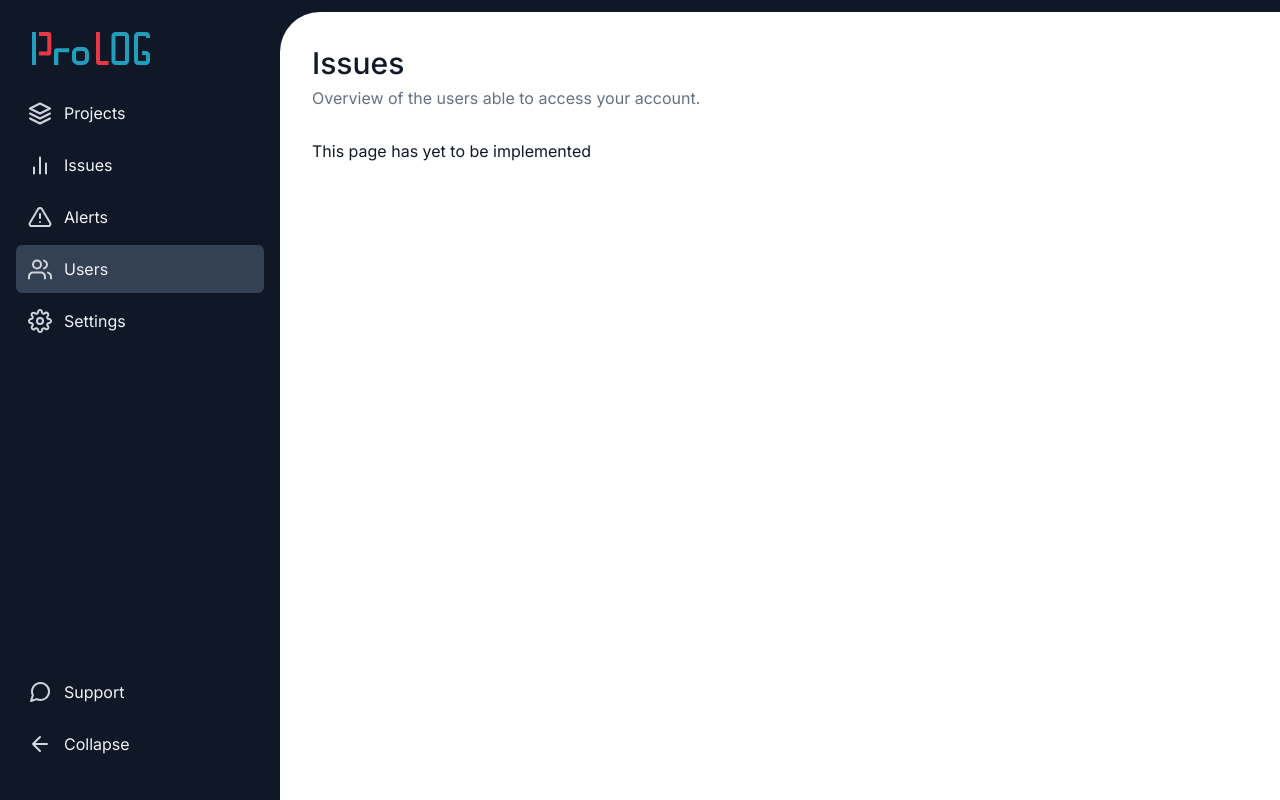
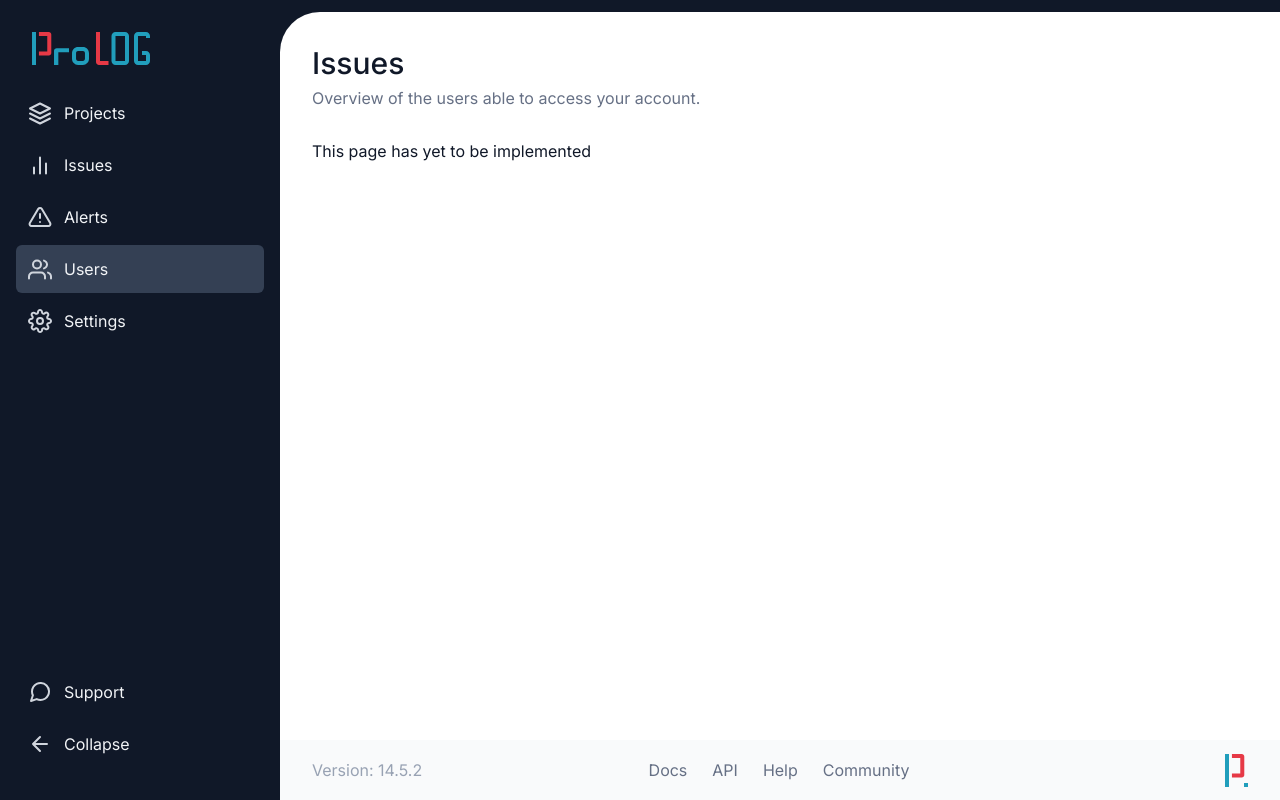
Before and after one commit to profydev/prolog-app-adzajac, a Next.js app: page /dashboard/users in a window 1280 px wide. Built offline with nearby package versions, Linux system fonts and the light colour scheme.

Commit message:
Footer (#8)
* added footer

* add test for the footer

```diff
--- /dev/null
+++ b/features/layout/footer/footer.module.scss
@@ -0,0 +1,49 @@
+@use "@styles/color";
+@use "@styles/misc";
+@use "@styles/space";
+@use "@styles/breakpoint";
+
+.footer {
+  box-sizing: border-box;
+  display: flex;
+  flex-direction: column-reverse;
+  align-items: center;
+  justify-content: space-between;
+  background-color: color.$gray-50;
+  height: misc.$footer-height-mobile;
+  padding-top: 26px;
+  padding-bottom: 27px;
+
+  @media (min-width: breakpoint.$desktop) {
+    position: relative;
+    flex-direction: row;
+    height: misc.$footer-height-desktop;
+    padding: 0 space.$s8;
+  }
+}
+
+.links {
+  display: flex;
+  gap: 25px;
+  margin-left: -1px;
+
+  @media (min-width: breakpoint.$desktop) {
+    position: absolute;
+    left: 50%;
+    transform: translate(-50%);
+  }
+
+  a {
+    text-decoration: none;
+    color: color.$gray-500;
+  }
+}
+
+.version {
+  margin-left: 3px;
+  color: color.$gray-400;
+
+  @media (min-width: breakpoint.$desktop) {
+    margin-left: 0;
+  }
+}
--- /dev/null
+++ b/features/layout/footer/footer.tsx
@@ -0,0 +1,19 @@
+import styles from "./footer.module.scss";
+import packageJson from "../../../package.json";
+
+export function Footer() {
+  return (
+    <footer className={styles.footer}>
+      <div className={styles.version}>Version: {packageJson.version}</div>
+      {/* eslint-disable-next-line @next/next/no-img-element */}
+      <img src="/icons/logo-small.svg" alt="logo" className={styles.logo} />
+
+      <div className={styles.links}>
+        <a href="#">Docs</a>
+        <a href="#">API</a>
+        <a href="#">Help</a>
+        <a href="#">Community</a>
+      </div>
+    </footer>
+  );
+}
--- /dev/null
+++ b/features/layout/footer/index.ts
@@ -0,0 +1 @@
+export { Footer } from "./footer";
--- a/features/layout/page-container/page-container.module.scss
+++ b/features/layout/page-container/page-container.module.scss
@@ -19,13 +19,17 @@
 }
 
 .contentContainer {
-  min-height: calc(100vh - 2 * space.$s8 - misc.$header-height);
+  min-height: calc(
+    100vh - 2 * space.$s8 - misc.$header-height - misc.$footer-height-mobile
+  );
   margin-top: misc.$header-height;
   padding: space.$s8 space.$s3;
   background: white;
 
   @media (min-width: breakpoint.$desktop) {
-    min-height: calc(100vh - space.$s3 - 2 * space.$s8);
+    min-height: calc(
+      100vh - space.$s3 - 2 * space.$s8 - misc.$footer-height-desktop
+    );
     margin-top: space.$s3;
     padding: space.$s8;
     border-top-left-radius: space.$s10;
--- a/features/layout/page-container/page-container.tsx
+++ b/features/layout/page-container/page-container.tsx
@@ -1,5 +1,6 @@
 import Head from "next/head";
 import { SidebarNavigation } from "../sidebar-navigation";
+import { Footer } from "../footer";
 import styles from "./page-container.module.scss";
 
 type PageContainerProps = {
@@ -26,6 +27,7 @@ export function PageContainer({ children, title, info }: PageContainerProps) {
           <div className={styles.info}>{info}</div>
           {children}
         </div>
+        <Footer />
       </main>
     </div>
   );
--- a/styles/misc.scss
+++ b/styles/misc.scss
@@ -1 +1,3 @@
 $header-height: 4rem;
+$footer-height-mobile: 177px;
+$footer-height-desktop: 60px;
```
Also changed, not shown: 1 other file (tests, documents, lock files or other folders).
